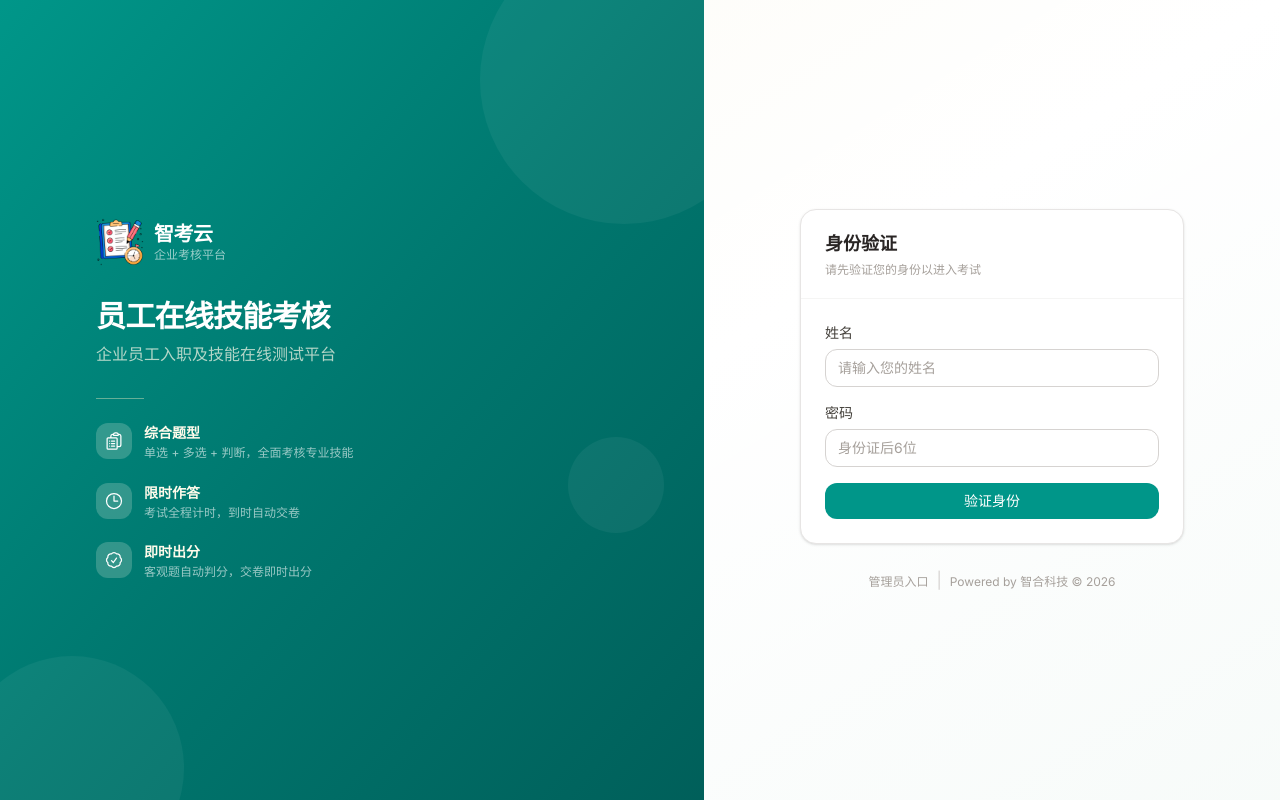
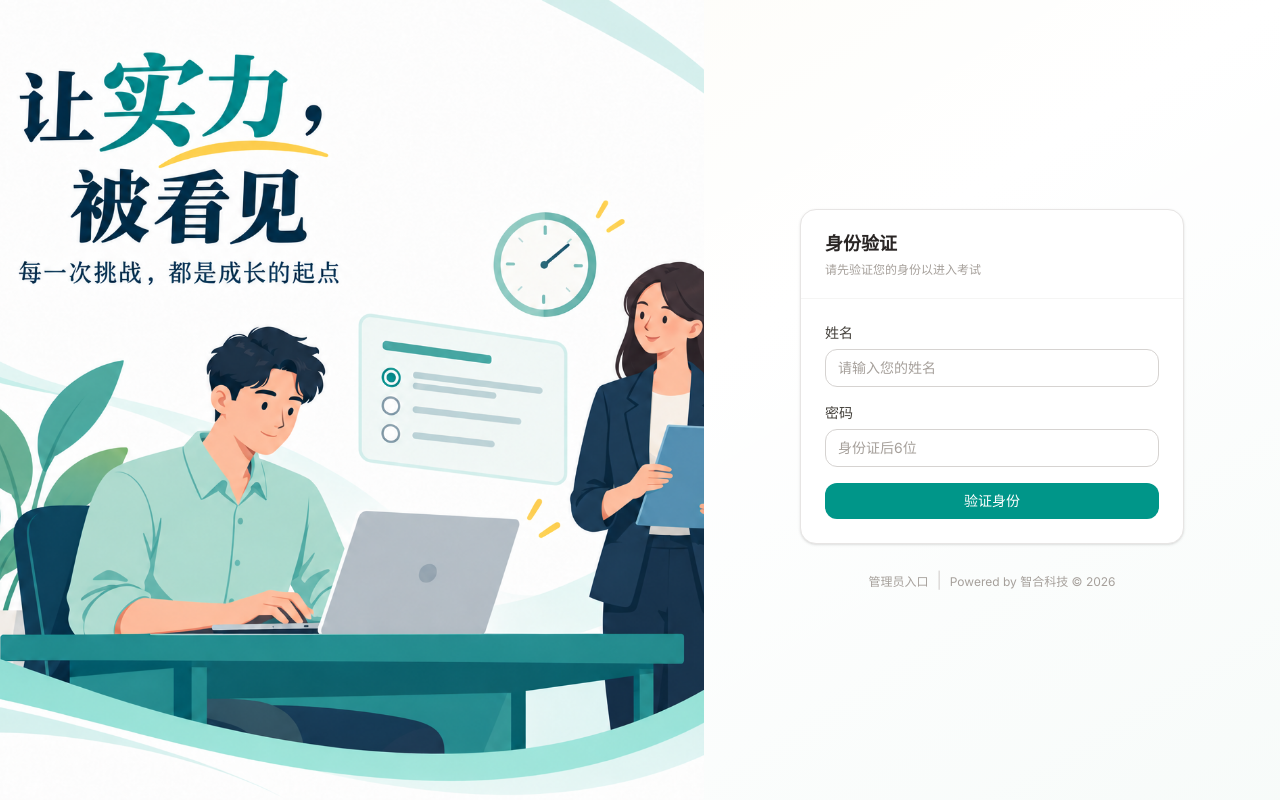
Before and after one commit to Aken-Teams/hr-online-test, a Next.js app: page / in a window 1280 px wide. Built offline with nearby package versions, Linux system fonts and the light colour scheme.

Commit message:
優化登入畫面

```diff
--- a/src/app/(exam)/page.tsx
+++ b/src/app/(exam)/page.tsx
@@ -378,6 +378,7 @@ function FaceTab() {
 export default function WelcomePage() {
   const router = useRouter();
   const [activeTab, setActiveTab] = useState<string>('password');
+  const [sheetOpen, setSheetOpen] = useState(false); // 手机版：点验证钮才滑出表单
 
   // If user already has a token and an active exam session, redirect to test page
   useEffect(() => {
@@ -389,67 +390,69 @@ export default function WelcomePage() {
   }, [router]);
 
   return (
-    <div className="flex min-h-screen flex-col md:flex-row">
-      {/* ===== Left: Introduction (hidden on mobile) ===== */}
-      <div className="relative hidden flex-col justify-center overflow-hidden bg-gradient-to-br from-teal-600 via-teal-700 to-teal-800 px-6 py-12 md:flex md:w-[55%] md:px-12 lg:px-20">
-        {/* Decorative shapes */}
-        <div className="pointer-events-none absolute -right-16 -top-16 h-72 w-72 rounded-full bg-white/5" />
-        <div className="pointer-events-none absolute -bottom-20 -left-10 h-56 w-56 rounded-full bg-white/5" />
-        <div className="pointer-events-none absolute bottom-1/3 right-10 h-24 w-24 rounded-full bg-white/5" />
+    <div className="relative min-h-screen md:flex md:flex-row">
+      {/* ===== Left: brand image (desktop) ===== */}
+      <div className="relative hidden overflow-hidden md:block md:w-[55%]">
+        <Image
+          src="/login.png"
+          alt="智考云 · 员工在线技能考核"
+          fill
+          priority
+          sizes="55vw"
+          className="object-cover"
+        />
+      </div>
 
-        <div className="relative mx-auto w-full max-w-lg">
-          {/* Logo — white version */}
-          <div className="mb-8 flex items-center gap-2.5">
-            <Image src="/logo.png" alt="智考云" width={48} height={48} className="h-12 w-12 shrink-0" />
-            <div className="flex flex-col">
-              <span className="text-xl font-bold tracking-tight text-white leading-tight">
-                智考云
-              </span>
-              <span className="text-xs leading-tight text-white/60">
-                企业考核平台
-              </span>
-            </div>
-          </div>
-
-          <h1 className="text-2xl font-bold tracking-tight text-white sm:text-3xl">
-            员工在线技能考核
-          </h1>
-          <p className="mt-2 text-sm text-amber-50/70 sm:text-base">
-            企业员工入职及技能在线测试平台
-          </p>
-
-          {/* Divider */}
-          <div className="mt-8 h-px w-12 bg-amber-100/40" />
-
-          {/* Feature list */}
-          <div className="mt-6 space-y-5">
-            {FEATURES.map((f) => (
-              <div key={f.title} className="flex items-start gap-3">
-                <div className="flex h-9 w-9 shrink-0 items-center justify-center rounded-xl bg-amber-50/20">
-                  {f.icon}
-                </div>
-                <div>
-                  <h3 className="text-sm font-semibold text-amber-50">{f.title}</h3>
-                  <p className="text-xs text-white/60 leading-relaxed">{f.desc}</p>
-                </div>
-              </div>
-            ))}
-          </div>
-
-        </div>
+      {/* ===== Mobile: full-screen fixed background image ===== */}
+      <div className="fixed inset-0 md:hidden">
+        <Image
+          src="/login_mobile.png"
+          alt="智考云 · 员工在线技能考核"
+          fill
+          priority
+          sizes="100vw"
+          className="object-cover"
+        />
       </div>
 
       {/* ===== Right: Login ===== */}
-      <div className="flex min-h-screen flex-col items-center justify-start px-5 pt-10 pb-6 md:min-h-0 md:justify-center md:px-10 md:py-10 md:w-[45%] lg:px-16">
-        <div className="w-full max-w-sm">
-          {/* Mobile-only compact header */}
-          <div className="mb-5 flex flex-col items-center md:hidden">
-            <Logo size="sm" />
-            <h1 className="mt-2 text-base font-bold text-stone-800">身份验证</h1>
-            <p className="mt-0.5 text-xs text-stone-400">请先验证您的身份以进入考试</p>
+      <div className="relative z-10 md:flex md:min-h-screen md:w-[45%] md:items-center md:justify-center md:px-10 md:py-10 lg:px-16">
+
+        {/* Mobile CTA — tap to reveal the form */}
+        {!sheetOpen && (
+          <div className="fixed inset-x-0 bottom-0 z-10 bg-gradient-to-t from-white/95 via-white/70 to-transparent px-5 pb-[calc(4rem+env(safe-area-inset-bottom))] pt-10 backdrop-blur-[3px] md:hidden">
+            <Button className="w-full py-3.5 text-base font-semibold shadow-xl shadow-teal-900/20" onClick={() => setSheetOpen(true)}>
+              身份验证
+            </Button>
+          </div>
+        )}
+
+        {/* Mobile backdrop */}
+        {sheetOpen && (
+          <div
+            className="fixed inset-0 z-10 bg-black/40 md:hidden"
+            onClick={() => setSheetOpen(false)}
+          />
+        )}
+
+        {/* Sheet (mobile slide-up) / card wrapper (desktop) */}
+        <div className={`fixed inset-x-0 bottom-0 z-20 max-h-[92vh] overflow-y-auto rounded-t-3xl bg-white px-5 pb-[calc(1.5rem+env(safe-area-inset-bottom))] pt-3 shadow-[0_-12px_40px_rgba(0,0,0,0.18)] transition-transform duration-300 ${sheetOpen ? 'translate-y-0' : 'translate-y-full'} md:static md:z-auto md:max-h-none md:w-full md:max-w-sm md:translate-y-0 md:overflow-visible md:rounded-none md:bg-transparent md:p-0 md:shadow-none md:transition-none`}>
+          {/* Mobile drag handle */}
+          <button
+            type="button"
+            onClick={() => setSheetOpen(false)}
+            aria-label="收起"
+            className="mx-auto mb-3 block h-1.5 w-10 rounded-full bg-stone-300 md:hidden"
+          />
+
+          {/* Mobile-only title */}
+          <div className="mb-5 text-center md:hidden">
+            <h1 className="text-xl font-bold text-stone-800">身份验证</h1>
+            <p className="mt-1 text-xs text-stone-400">请先验证您的身份以进入考试</p>
           </div>
 
-          <div className="rounded-2xl border border-stone-200 bg-white shadow-sm">
+          {/* Login card (bordered on desktop, flat on mobile sheet) */}
+          <div className="md:rounded-2xl md:border md:border-stone-200 md:bg-white md:shadow-sm">
             {/* Card header (desktop only) */}
             <div className="hidden border-b border-stone-100 px-6 py-5 md:block">
               <h2 className="text-lg font-semibold text-stone-800">身份验证</h2>
@@ -458,18 +461,8 @@ export default function WelcomePage() {
               </p>
             </div>
 
-            {/* Face auth tabs hidden — only password verification used for now
-            <div className="px-6 pt-4">
-              <Tabs
-                tabs={VERIFY_TABS as unknown as { key: string; label: string }[]}
-                activeKey={activeTab}
-                onChange={setActiveTab}
-              />
-            </div>
-            */}
-
-            {/* Tab content */}
-            <div className="px-6 py-6">
+            {/* Form body */}
+            <div className="md:px-6 md:py-6">
               <PasswordTab />
             </div>
           </div>
--- a/src/app/admin/login/page.tsx
+++ b/src/app/admin/login/page.tsx
@@ -63,6 +63,7 @@ export default function AdminLoginPage() {
   const [password, setPassword] = useState('');
   const [error, setError] = useState('');
   const [loading, setLoading] = useState(false);
+  const [sheetOpen, setSheetOpen] = useState(false); // 手机版：点登录钮才滑出表单
 
   function switchMode(next: 'ad' | 'local') {
     setMode(next);
@@ -108,69 +109,73 @@ export default function AdminLoginPage() {
   }
 
   return (
-    <div className="flex min-h-screen flex-col md:flex-row">
-      {/* ===== Left: Introduction (hidden on mobile) ===== */}
-      <div className="relative hidden flex-col justify-center overflow-hidden bg-gradient-to-br from-teal-600 via-teal-700 to-teal-800 px-6 py-12 md:flex md:w-[55%] md:px-12 lg:px-20">
-        {/* Decorative shapes */}
-        <div className="pointer-events-none absolute -right-16 -top-16 h-72 w-72 rounded-full bg-white/5" />
-        <div className="pointer-events-none absolute -bottom-20 -left-10 h-56 w-56 rounded-full bg-white/5" />
-        <div className="pointer-events-none absolute bottom-1/3 right-10 h-24 w-24 rounded-full bg-white/5" />
+    <div className="relative min-h-screen md:flex md:flex-row">
+      {/* ===== Left: brand image (desktop) ===== */}
+      <div className="relative hidden overflow-hidden md:block md:w-[55%]">
+        <Image
+          src="/login.png"
+          alt="智考云 · 考核管理后台"
+          fill
+          priority
+          sizes="55vw"
+          className="object-cover"
+        />
+      </div>
 
-        <div className="relative mx-auto w-full max-w-lg">
-          {/* Logo */}
-          <div className="mb-8 flex items-center gap-2.5">
-            <Image src="/logo.png" alt="智考云" width={48} height={48} className="h-12 w-12 shrink-0" />
-            <div className="flex flex-col">
-              <span className="text-xl font-bold tracking-tight text-white leading-tight">
-                智考云
-              </span>
-              <span className="text-xs leading-tight text-white/60">
-                企业考核平台
-              </span>
-            </div>
-          </div>
-
-          <h1 className="text-2xl font-bold tracking-tight text-white sm:text-3xl">
-            考核管理后台
-          </h1>
-          <p className="mt-2 text-sm text-amber-50/70 sm:text-base">
-            考试管理 · 成绩统计 · 员工管理
-          </p>
-
-          {/* Divider */}
-          <div className="mt-8 h-px w-12 bg-amber-100/40" />
-
-          {/* Feature list */}
-          <div className="mt-6 space-y-5">
-            {FEATURES.map((f) => (
-              <div key={f.title} className="flex items-start gap-3">
-                <div className="flex h-9 w-9 shrink-0 items-center justify-center rounded-xl bg-amber-50/20">
-                  {f.icon}
-                </div>
-                <div>
-                  <h3 className="text-sm font-semibold text-amber-50">{f.title}</h3>
-                  <p className="text-xs text-white/60 leading-relaxed">{f.desc}</p>
-                </div>
-              </div>
-            ))}
-          </div>
-
-        </div>
+      {/* ===== Mobile: full-screen fixed background image ===== */}
+      <div className="fixed inset-0 md:hidden">
+        <Image
+          src="/login_mobile.png"
+          alt="智考云 · 考核管理后台"
+          fill
+          priority
+          sizes="100vw"
+          className="object-cover"
+        />
       </div>
 
       {/* ===== Right: Login ===== */}
-      <div className="flex min-h-screen flex-col items-center justify-start px-5 pt-10 pb-6 md:min-h-0 md:justify-center md:px-10 md:py-10 md:w-[45%] lg:px-16">
-        {/* Mobile-only compact header */}
-        <div className="mb-5 flex flex-col items-center md:hidden">
-          <Image src="/logo.png" alt="智考云" width={48} height={48} className="h-12 w-12" />
-          <h1 className="mt-2 text-base font-bold text-stone-800">考核管理后台</h1>
-          <p className="mt-0.5 text-xs text-stone-400">
-            {mode === 'ad' ? '使用 AD 工号登录系统' : '使用系统管理员账号登录'}
-          </p>
-        </div>
+      <div className="relative z-10 md:flex md:min-h-screen md:w-[45%] md:items-center md:justify-center md:px-10 md:py-10 lg:px-16">
 
-        <div className="w-full max-w-sm">
-          <div className="rounded-2xl border border-stone-200 bg-white shadow-sm">
+        {/* Mobile CTA — tap to reveal the login form */}
+        {!sheetOpen && (
+          <div className="fixed inset-x-0 bottom-0 z-10 bg-gradient-to-t from-white/95 via-white/70 to-transparent px-5 pb-[calc(4rem+env(safe-area-inset-bottom))] pt-10 backdrop-blur-[3px] md:hidden">
+            <Button className="w-full py-3.5 text-base font-semibold shadow-xl shadow-teal-900/20" onClick={() => setSheetOpen(true)}>
+              {mode === 'ad' ? '员工登录' : '管理员登录'}
+            </Button>
+          </div>
+        )}
+
+        {/* Mobile backdrop */}
+        {sheetOpen && (
+          <div
+            className="fixed inset-0 z-10 bg-black/40 md:hidden"
+            onClick={() => setSheetOpen(false)}
+          />
+        )}
+
+        {/* Sheet (mobile slide-up) / card wrapper (desktop) */}
+        <div className={`fixed inset-x-0 bottom-0 z-20 max-h-[92vh] overflow-y-auto rounded-t-3xl bg-white px-5 pb-[calc(1.5rem+env(safe-area-inset-bottom))] pt-3 shadow-[0_-12px_40px_rgba(0,0,0,0.18)] transition-transform duration-300 ${sheetOpen ? 'translate-y-0' : 'translate-y-full'} md:static md:z-auto md:max-h-none md:w-full md:max-w-sm md:translate-y-0 md:overflow-visible md:rounded-none md:bg-transparent md:p-0 md:shadow-none md:transition-none`}>
+          {/* Mobile drag handle */}
+          <button
+            type="button"
+            onClick={() => setSheetOpen(false)}
+            aria-label="收起"
+            className="mx-auto mb-3 block h-1.5 w-10 rounded-full bg-stone-300 md:hidden"
+          />
+
+          {/* Mobile-only title */}
+          <div className="mb-5 text-center md:hidden">
+            <h1 className="text-xl font-bold text-stone-800">
+              {mode === 'ad' ? '员工登录' : '管理员登录'}
+            </h1>
+            <p className="mt-1 text-xs text-stone-400">
+              {mode === 'ad' ? '使用 AD 工号登录系统' : '使用系统管理员账号登录'}
+            </p>
+          </div>
+
+          {/* Login card (bordered on desktop, flat on mobile sheet) */}
+          <div className="md:rounded-2xl md:border md:border-stone-200 md:bg-white md:shadow-sm">
             {/* Card header (desktop only) */}
             <div className="hidden border-b border-stone-100 px-6 py-5 md:block">
               <h2 className="text-lg font-semibold text-stone-800">
@@ -182,7 +187,7 @@ export default function AdminLoginPage() {
             </div>
 
             {/* Form */}
-            <div className="px-6 py-6">
+            <div className="md:px-6 md:py-6">
               <form onSubmit={handleSubmit} className="space-y-4">
                 {mode === 'ad' && (
                   <CustomSelect
```
